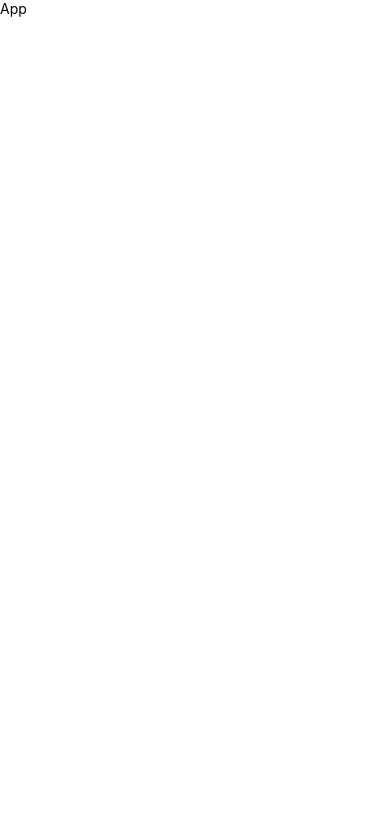
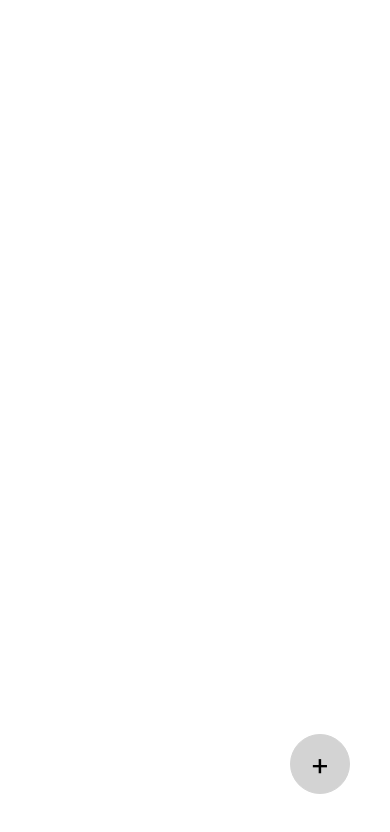
Before and after one commit to MM-WA/React-Native, a React Native app in the folder ToDoList/: screen / in a window 390 px wide. Shown: the top 832 px of the page. Built offline with nearby package versions, Linux system fonts and the light colour scheme.

Commit message:
Achived desired position of Add Task button

```diff
--- a/ToDoList/App.js
+++ b/ToDoList/App.js
@@ -1,12 +1,11 @@
-import { StyleSheet, Text, View } from 'react-native'
 import React from 'react'
+import AddTask from './myComponents/AddTask'
+import { View } from 'react-native'
+
 
 export default function App() {
   return (
-    <View>
-      <Text>App</Text>
-    </View>
-  )
-}
-
-const styles = StyleSheet.create({})
+      <View style = {{flex: 1}}>
+        <AddTask />
+      </View>
+  )}
--- /dev/null
+++ b/ToDoList/myComponents/AddTask.js
@@ -0,0 +1,40 @@
+import { StyleSheet, Text, TouchableWithoutFeedback, View } from 'react-native'
+import React from 'react'
+
+export default function AddTask() {
+    function AddTask() {
+
+    }
+    return (
+        <View style={styles.buttonContainer}>
+            <TouchableWithoutFeedback onPress = {() => console.warn("Hello")}>
+                <View style={styles.buttonBoundry}>
+                    <Text style={styles.buttonText}> + </Text>
+                </View>
+            </TouchableWithoutFeedback>
+        </View>
+    )
+}
+
+const styles = StyleSheet.create({
+    buttonContainer: {
+        flex: 1,
+        alignItems: "flex-end",
+        justifyContent: "flex-end",
+        marginRight: 40,
+        marginBottom: 50
+    },
+    buttonBoundry: {
+        height: 60,
+        width: 60,
+        backgroundColor: "#D3D3D3", //light gray
+        borderWidth: 1,
+        borderRadius: 30,
+        borderColor: "#D3D3D3",
+        alignItems: "center",
+        justifyContent: "center"
+    },
+    buttonText: {
+        fontSize: 30,
+    }
+})
```
